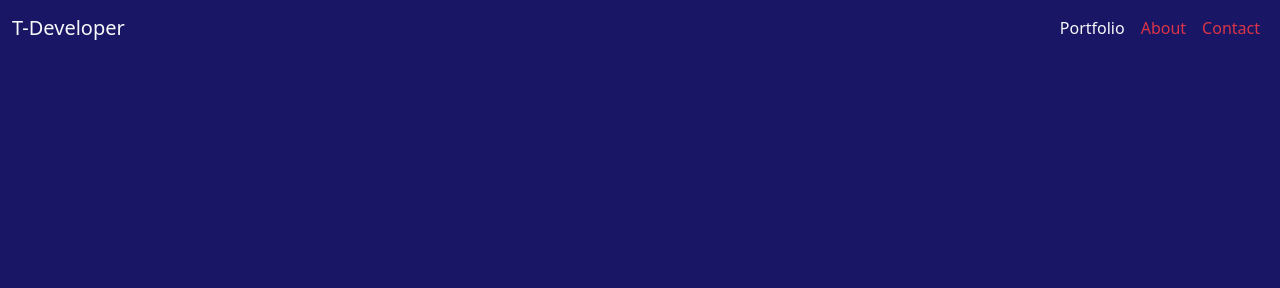
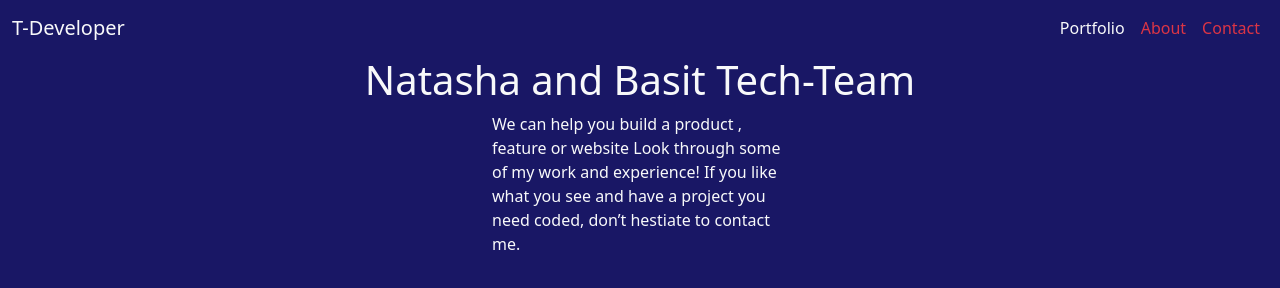
Before and after one commit to NATASHA-ct/BOOTSTRAP-PORTFOLIO, a website: page index.html in a window 1280 px wide. Drawn offline with nearby package versions, Linux system fonts and the light colour scheme.

Commit message:
upating bootstrap porfoilio

```diff
--- a/index.html
+++ b/index.html
@@ -46,3 +46,11 @@
             </div>
         </div>
     </nav>
+    <div data-bs-spy="scroll" data-bs-target="#navbar-example2" data-bs-offset="0" class="scrollspy-example text-light" tabindex="0" >
+
+        <h1 id="scrollspyHeading1" class="text-center">Natasha and Basit Tech-Team</h1>
+        <div class=" container justify-content w-25 " >
+        <p >We can help you build a product , feature or website Look through some of my work and experience! If you like what you see and have a project you need coded,  don’t hestiate to contact me.
+        </p>
+        </div>
+      </div>
```
